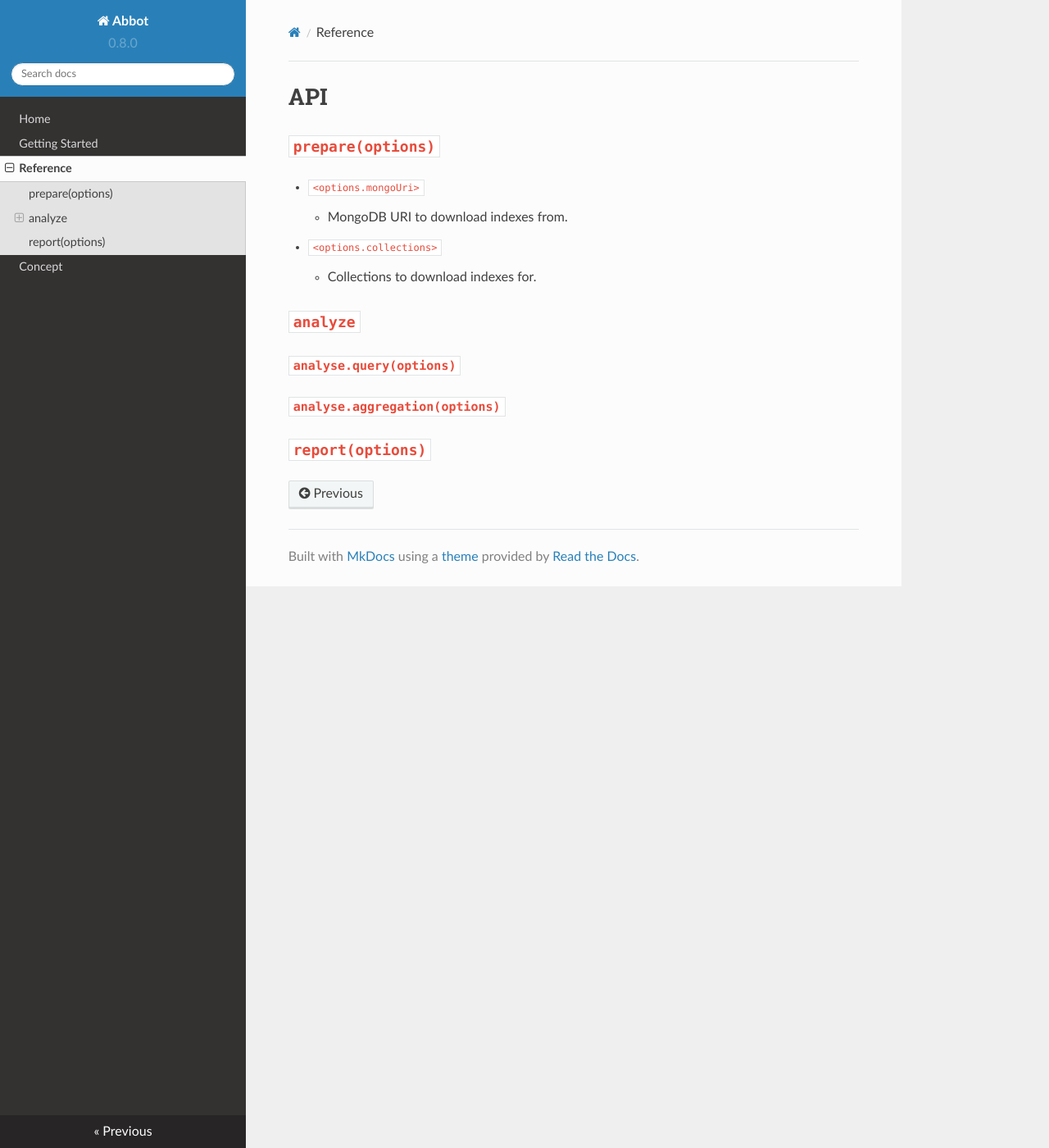
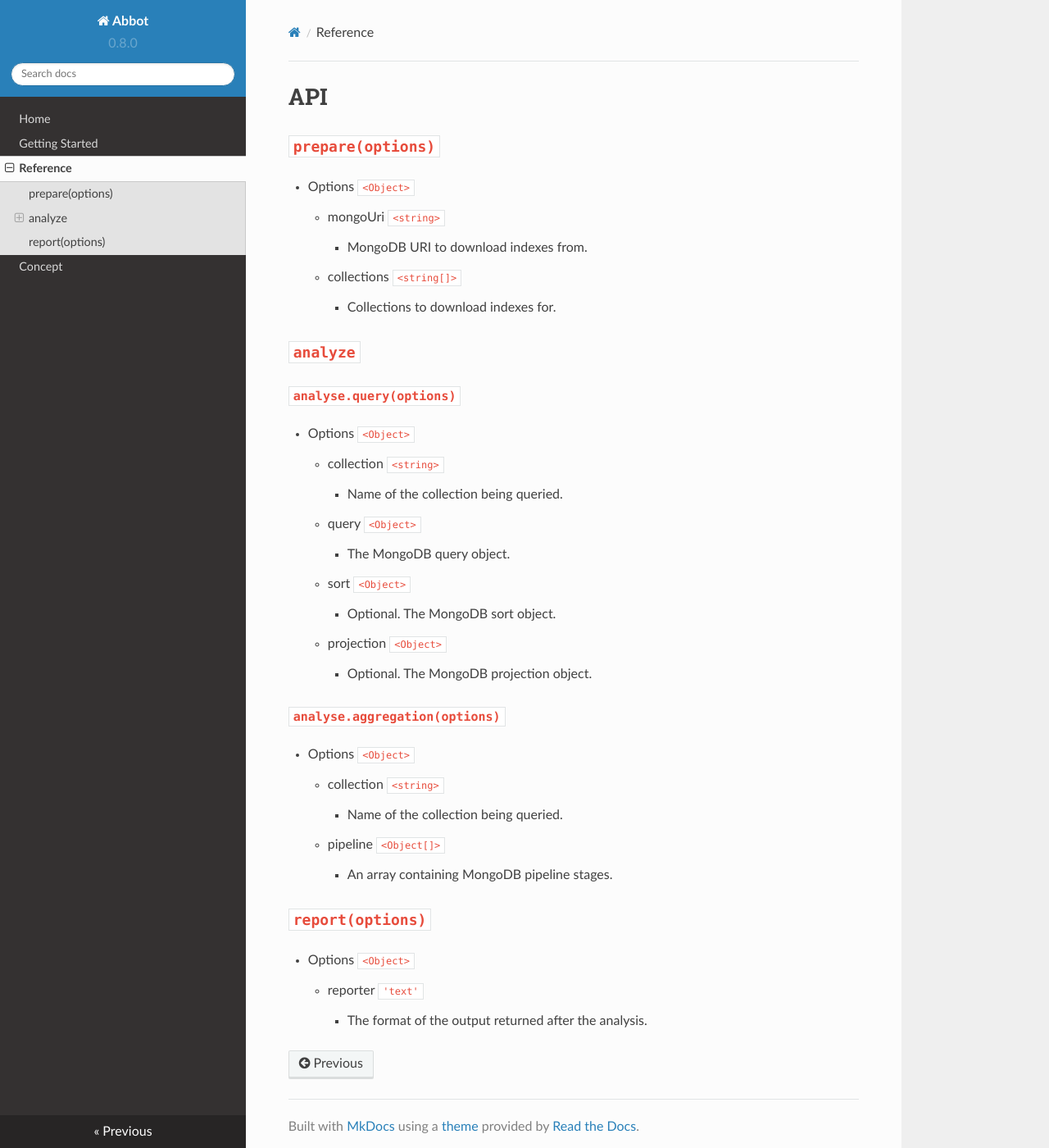
Before and after one commit to collabhere/abbot, an MkDocs documentation site: the page built from docs/pages/api.md, in a window 1280 px wide and 1400 px high. Shown: the whole window at 82% size. Built offline with MkDocs 1.6.1, drawn with Linux system fonts in a browser that asks for light colours; nearby versions of some CDN libraries; old or Windows-style settings are respelled for this version of MkDocs.

Commit message:
Docs: API

```diff
--- a/docs/pages/api.md
+++ b/docs/pages/api.md
@@ -2,13 +2,33 @@
 
 ## `prepare(options)`
 
-* `<options.mongoUri>`
-	* MongoDB URI to download indexes from.
-* `<options.collections>`
-	* Collections to download indexes for.
+* Options `<Object>`
+	* mongoUri `<string>`
+		* MongoDB URI to download indexes from.
+	* collections `<string[]>`
+		* Collections to download indexes for.
 
 ## `analyze`
 ### `analyse.query(options)`
+
+* Options `<Object>`
+	* collection `<string>`
+		* Name of the collection being queried.
+	* query `<Object>`
+		* The MongoDB query object.
+	* sort `<Object>`
+		* Optional. The MongoDB sort object.
+	* projection `<Object>`
+		* Optional. The MongoDB projection object.
+
 ### `analyse.aggregation(options)`
+* Options `<Object>`
+	* collection `<string>`
+		* Name of the collection being queried.
+	* pipeline `<Object[]>`
+		* An array containing MongoDB pipeline stages.
 
 ## `report(options)`
+* Options `<Object>`
+	* reporter `'text'`
+		* The format of the output returned after the analysis.
```
Also changed, not shown: 1 other file.
